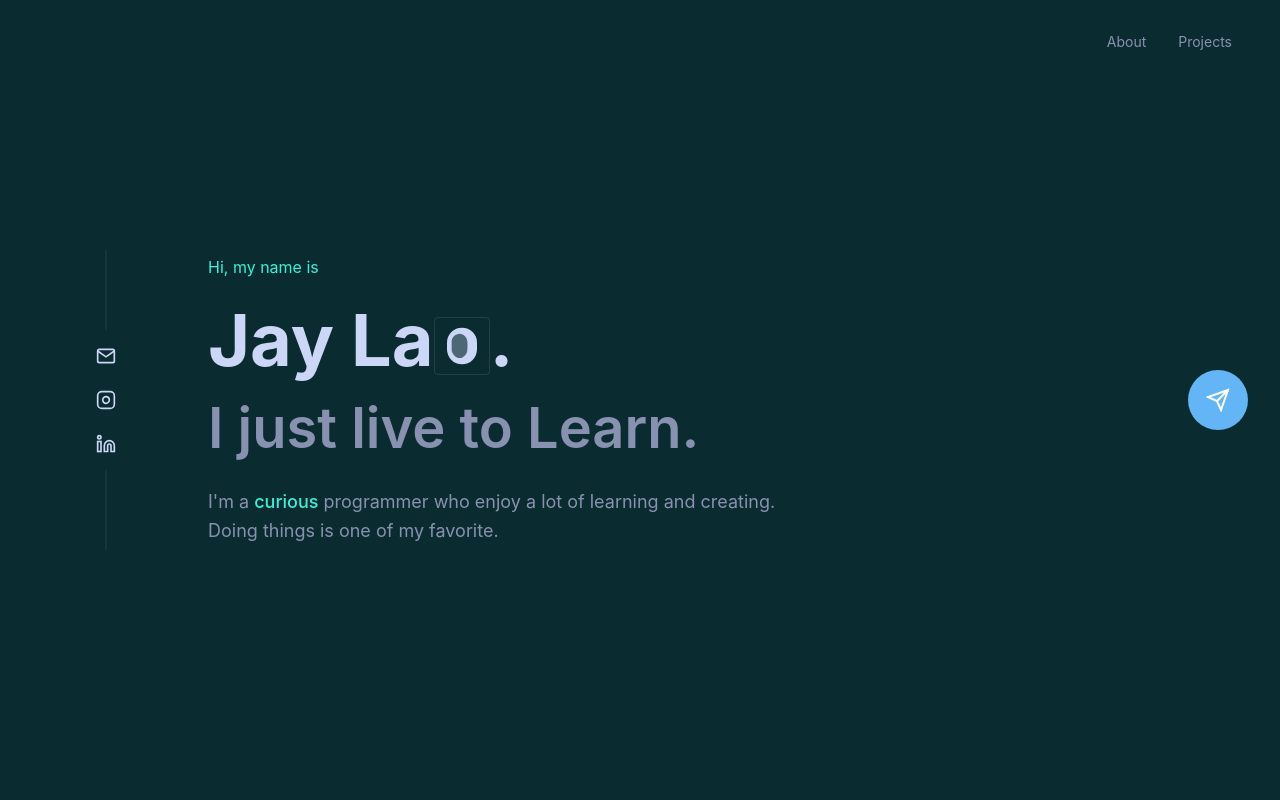
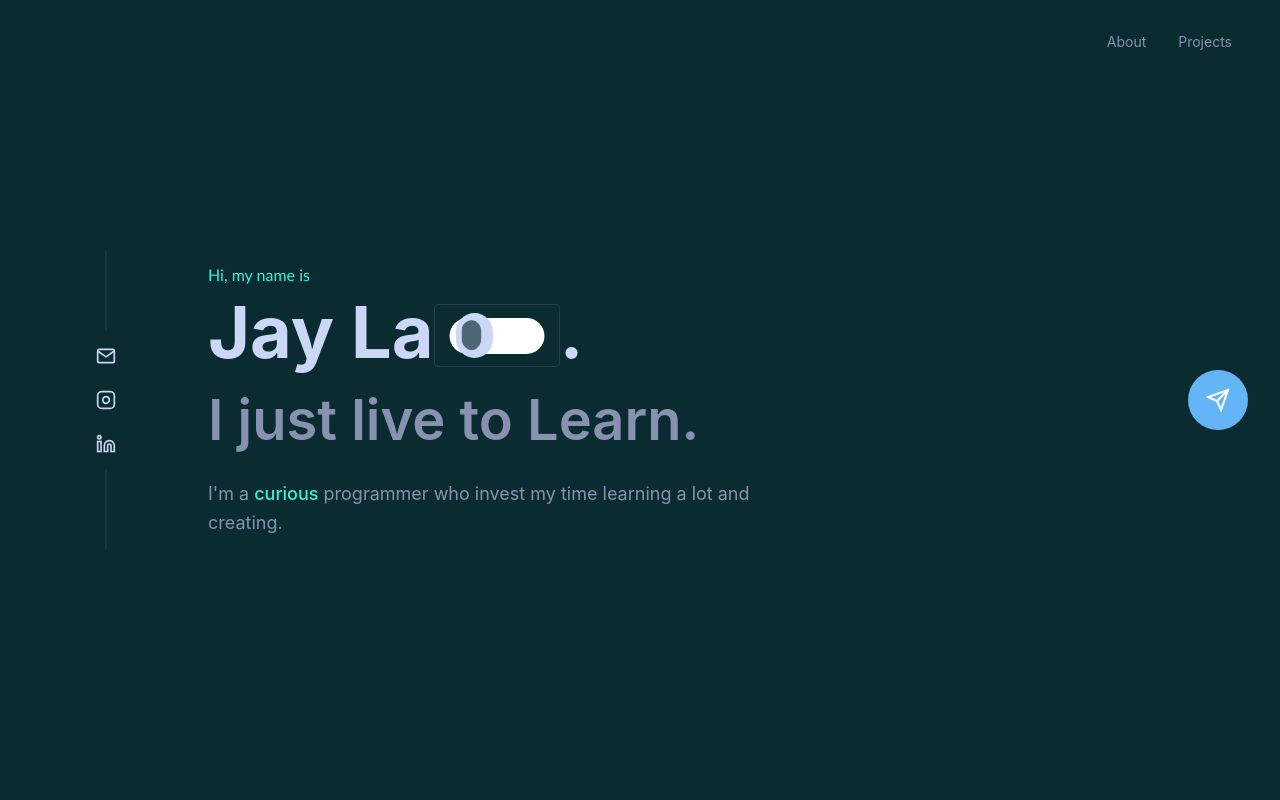
Before and after one commit to JayLao27/m-portfolio, a React (Vite) app: page / in a window 1280 px wide. Shown: the top 800 px of the page. Built offline with nearby package versions, Linux system fonts and the light colour scheme.

Commit message:
modify: icon and text

```diff
--- a/src/App.tsx
+++ b/src/App.tsx
@@ -1,6 +1,6 @@
 import { useState } from 'react'
 import './App.css'
-import {  ContactIcon, MoonIcon } from './components/Icons'
+import {  ContactIcon, MoonIcon, SunIcon } from './components/Icons'
 import { LeftIcons } from './components/Left-icons'
 
 
@@ -40,12 +40,12 @@ function App() {
         {/* Hero Content */}
         <div className="flex-1 max-w-[700px] pl-20 max-xl:pl-12 max-md:pl-4 animate-fade-in-up">
           <div>
-            <p className="text-hi-text text-base mb-4 font-normal">Hi, my name is</p>
+            <p className="text-hi-text text-base font-normal font-['Calibri']">Hi, my name is</p>
             <h1 className={`text-[4.5rem] font-bold ${isDarkMode ? 'text-name-text' : 'text-light-name-text'} mb-2 leading-tight max-xl:text-[3.5rem] max-md:text-[2.5rem] max-sm:text-[2rem]`}>
               Jay La
                   <button onClick={toggleTheme} //button icon toggle
                   className={`bg-transparent border ${isDarkMode ? 'border-[rgba(136,146,176,0.2)] text-nav-text hover:bg-[rgba(136,146,176,0.2)]' : 'border-[rgba(10,43,47,0.1)] text-light-nav-text hover:bg-[rgba(10,43,47,0.1)]'} px-3 py-2 rounded cursor-pointer text-xl transition-all duration-300`}>
-                  {isDarkMode ? <MoonIcon /> : <MoonIcon />}
+                  {isDarkMode ? <MoonIcon /> : <SunIcon />}
                   </button>
               <span className="relative inline-block"> .</span>
             </h1>
@@ -53,7 +53,7 @@ function App() {
               I just live to Learn.
             </h2>
             <p className={`text-lg ${isDarkMode ? 'text-body-text' : 'text-light-body-text'} max-w-[600px] leading-relaxed`}>
-              I'm a <span className="text-highlight font-medium">curious</span> programmer who enjoy a lot of learning and creating. Doing things is one of my favorite.
+              I'm a <span className="text-highlight font-medium">curious</span> programmer who invest my time learning a lot and creating.
             </p>
           </div>
         </div>
--- a/src/components/Icons.tsx
+++ b/src/components/Icons.tsx
@@ -61,10 +61,23 @@ export const ContactIcon = ({ className = "w-6 h-6" }: { className?: string }) =
 )
 
 export const MoonIcon = ({ className = "w-6 h-6" }: { className?: string }) => (
-<svg width="30" height="40" viewBox="0 0 45 55" fill="none" xmlns="http://www.w3.org/2000/svg">
-<rect width="45" height="55" rx="22.5" fill="#CCD6F6"/>
-<path opacity="0.65" d="M19 9C25.0751 9 30.5 14.9249 30.5 21L30.5225 21.2699C30.8403 25.0833 30.8403 28.9167 30.5225 32.7301L30.5 33C30.5 39.5 24.6711 45.5 19 45.5C12.9249 45.5 7 38.5 7 33V27V20.5C7 14.4249 12.9249 9 19 9Z" fill="#0A2B2F"/>
-</svg>
+
+ <svg width="100" height="45" viewBox="0 0 116 55" fill="none" xmlns="http://www.w3.org/2000/svg">
+  <rect y="6" width="116" height="44" rx="22" fill="white"/>
+  <rect x="8" width="45" height="55" rx="22.5" fill="#CCD6F6"/>
+  <path opacity="0.65" d="M27 9C33.0751 9 38.5 14.9249 38.5 21L38.5225 21.2699C38.8403 25.0833 38.8403 28.9167 38.5225 32.7301L38.5 33C38.5 39.5 32.6711 45.5 27 45.5C20.9249 45.5 15 38.5 15 33V27V20.5C15 14.4249 20.9249 9 27 9Z" fill="#0A2B2F"/>
+  </svg>
+
+)
+
+export const SunIcon = ({ className = "w-6 h-6" }: { className?: string }) => (
+
+  <svg width="100" height="45" viewBox="0 0 116 55" fill="none" xmlns="http://www.w3.org/2000/svg">
+  <rect y="5" width="116" height="44" rx="22" fill="white"/>
+  <rect x="62" width="45" height="55" rx="22.5" fill="#CCD6F6"/>
+  <path opacity="0.65" d="M85 9C91.0751 9 96.5 14.9249 96.5 21L96.5225 21.2699C96.8403 25.0833 96.8403 28.9167 96.5225 32.7301L96.5 33C96.5 39.5 90.6711 45.5 85 45.5C78.9249 45.5 73 38.5 73 33V27V20.5C73 14.4249 78.9249 9 85 9Z" fill="#285B9D"/>
+  </svg>
+
 
 
 )
```
